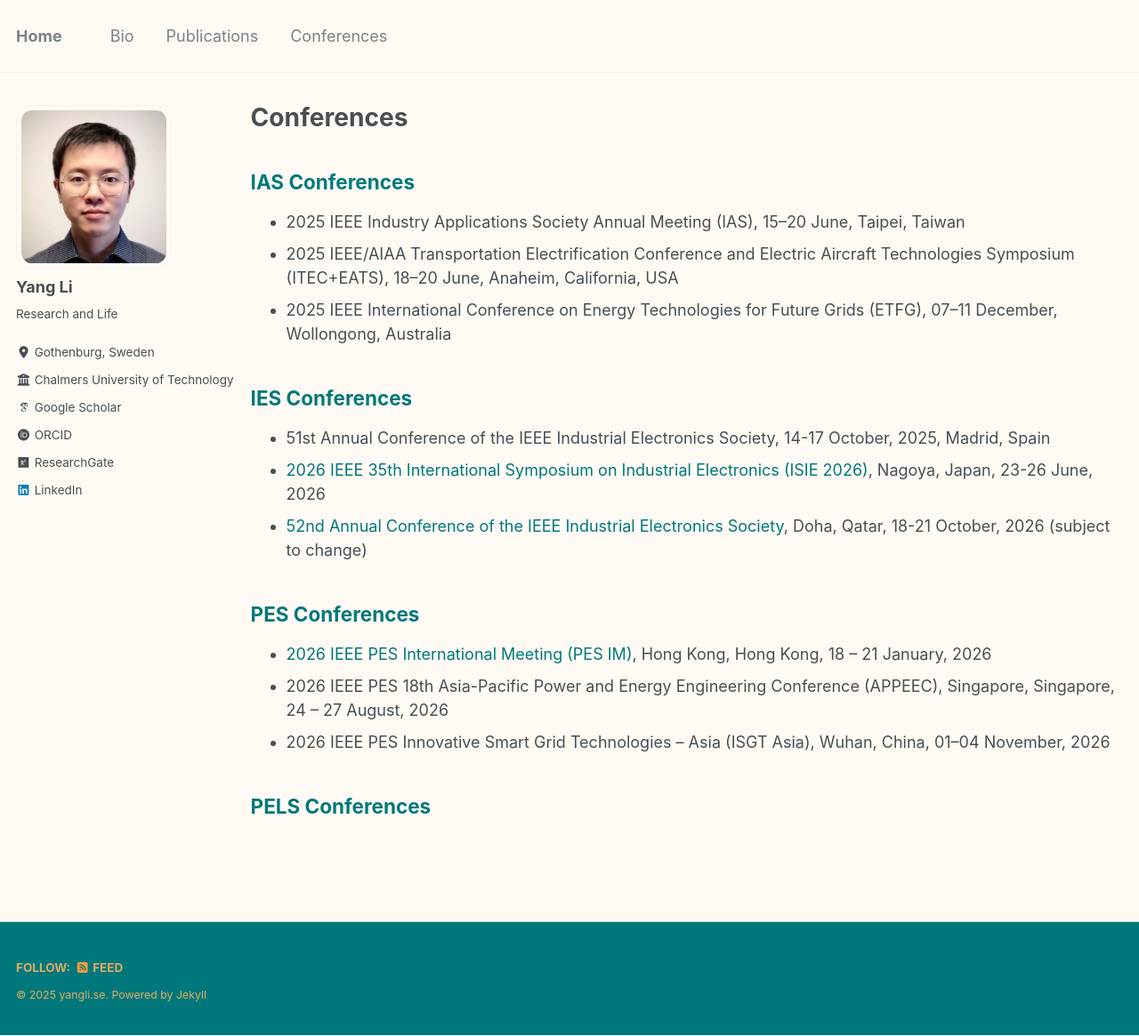
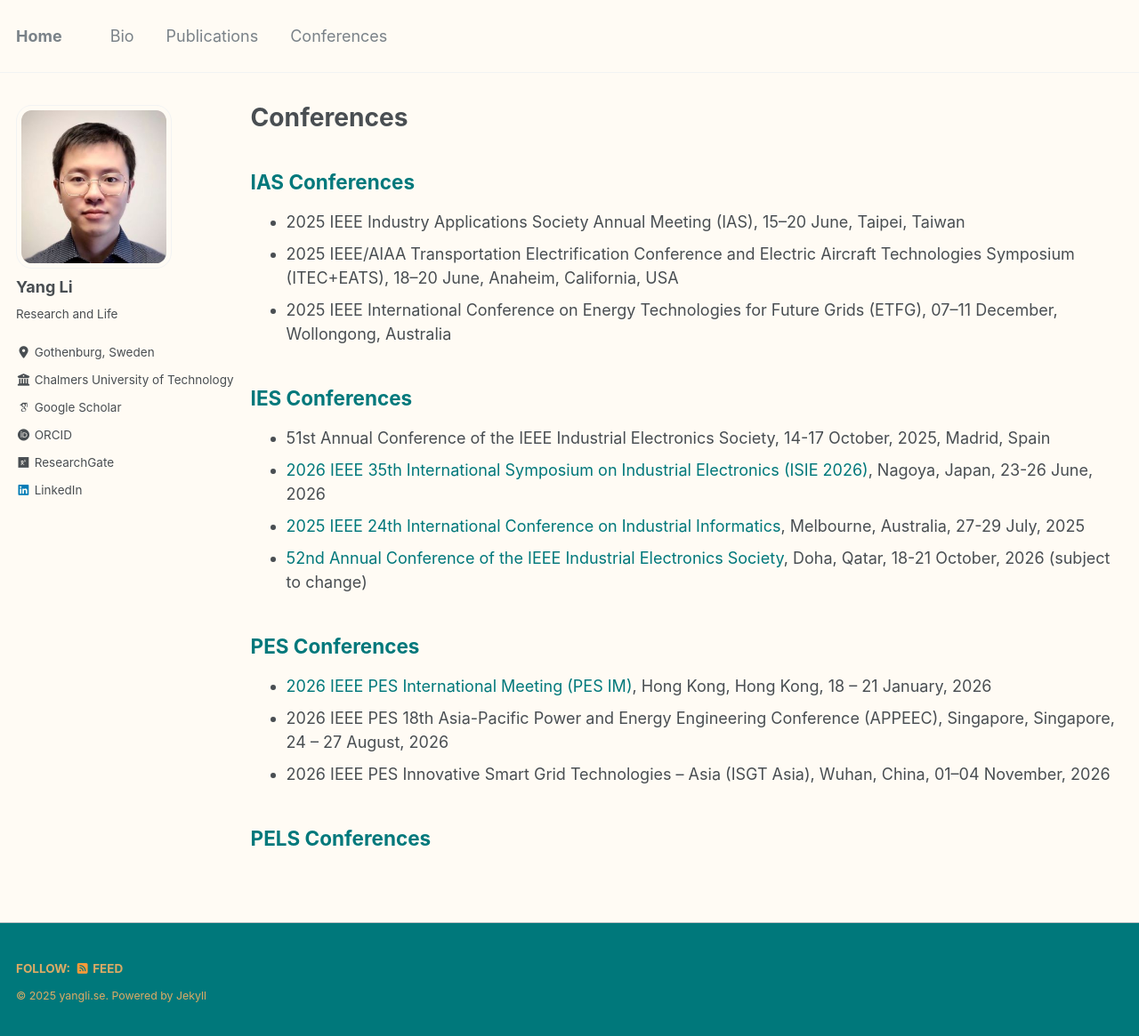
Before and after one commit to dannyli/dannyli.github.io, a Jekyll site: the page built from _pages/conferences.md, in a window 1280 px wide and 1165 px high. Shown: the whole window at 89% size. Built offline with Jekyll 4.4.1, drawn with Linux system fonts in a browser that asks for light colours; some web fonts are replaced.

Commit message:
Update conferences.md

```diff
--- a/_pages/conferences.md
+++ b/_pages/conferences.md
@@ -19,6 +19,7 @@ redirect_from:
 ------
 * 51st Annual Conference of the IEEE Industrial Electronics Society, 14-17 October, 2025, Madrid, Spain
 * [2026 IEEE 35th International Symposium on Industrial Electronics (ISIE 2026)](https://attend.ieee.org/isie-2026/), Nagoya, Japan, 23-26 June, 2026
+* [2025 IEEE 24th International Conference on Industrial Informatics](https://indin2026.ieee-ies.org/), Melbourne, Australia, 27-29 July, 2025
 * [52nd Annual Conference of the IEEE Industrial Electronics Society](https://www.iecon2026.org/), Doha, Qatar, 18-21 October, 2026 (subject to change)
 
 [PES Conferences](https://ieee-pes.org/events/upcoming-events/)
```
